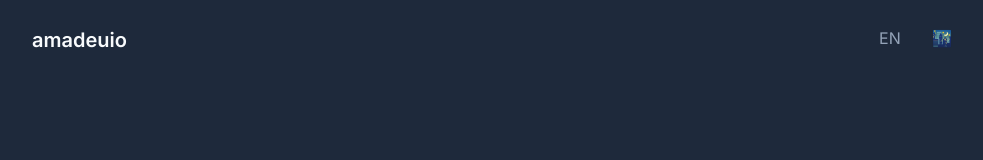
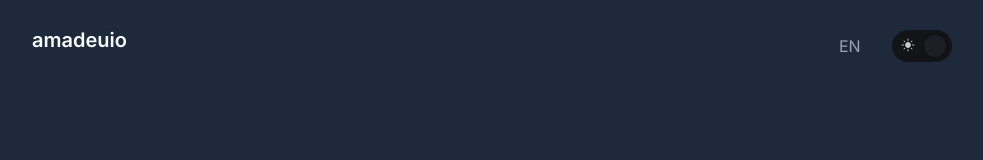
Before and after one commit to amadeuio/portfolio, a React (Vite) app: page / in a window 1280 px wide. Shown: the top 160 px of the page, without its empty margins (148-1131 px from the left). Built offline with nearby package versions, Linux system fonts and the light colour scheme.

Commit message:
Improve NightSwitch

```diff
--- a/src/App.module.scss
+++ b/src/App.module.scss
@@ -37,6 +37,7 @@
   font-size: 16px;
   color: var(--color-800);
   background-color: var(--color-50);
+  transition: background-color 0.2s;
 
   * {
     box-sizing: border-box;
--- a/src/components/Navbar/Navbar.module.scss
+++ b/src/components/Navbar/Navbar.module.scss
@@ -14,11 +14,8 @@
 
   .right {
     display: flex;
+    align-items: center;
     gap: 30px;
-
-    .toggleNight {
-      cursor: pointer;
-    }
 
     .toggleLang {
       cursor: pointer;
--- a/src/components/Navbar/Navbar.tsx
+++ b/src/components/Navbar/Navbar.tsx
@@ -1,9 +1,10 @@
 import { useLangContext } from "../../context/LangContext";
 import { useNightModeContext } from "../../context/NightModeContext";
+import NightSwitch from "./NightSwitch/NightSwitch";
 import styles from "./Navbar.module.scss";
 
 const Navbar = () => {
-  const { toggleNightMode } = useNightModeContext();
+  const { isNightMode, toggleNightMode } = useNightModeContext();
   const { lang, toggleLang } = useLangContext();
 
   return (
@@ -15,9 +16,7 @@ const Navbar = () => {
         <div className={styles.toggleLang} onClick={toggleLang}>
           {lang.toUpperCase()}
         </div>
-        <div className={styles.toggleNight} onClick={toggleNightMode}>
-          🌃
-        </div>
+        <NightSwitch isNightMode={isNightMode} onClick={toggleNightMode} />
       </div>
     </nav>
   );
--- /dev/null
+++ b/src/components/Navbar/NightSwitch/NightSwitch.module.scss
@@ -0,0 +1,70 @@
+/* Night Switch */
+
+.nightSwitch {
+  /* Day Colors */
+  --slate-100: #f3f4f6;
+  --slate-400: #d3dcea;
+
+  /* Night Colors */
+  --dark-1: #1e1f26;
+  --dark-2: #121417;
+}
+
+.nightSwitch {
+  --switch-bgc: var(--slate-100);
+  --slider-bgc: white;
+}
+
+.nightSwitch.switchNightOn {
+  --switch-bgc: var(--dark-2);
+  --slider-bgc: var(--dark-1);
+}
+
+.nightSwitch {
+  background-color: var(--switch-bgc);
+  border-radius: 50px;
+  width: 60px;
+  padding: 5px;
+  cursor: pointer;
+}
+
+.slider {
+  background-color: var(--slider-bgc);
+  width: 22px;
+  height: 22px;
+  border-radius: 100%;
+  box-shadow: 0px 0px 3px rgba(0, 0, 0, 0.4);
+  position: relative;
+  transition: background-color 0.3s, transform 0.3s;
+}
+
+.sliderNightOn {
+  transform: translateX(27px);
+}
+
+/* Icon Positioning */
+
+.nightIcon,
+.dayIcon {
+  height: 14px;
+  width: 14px;
+  fill: #c6c8cc;
+}
+
+.nightSwitch {
+  position: relative;
+}
+
+.nightIcon,
+.dayIcon {
+  position: absolute;
+  top: 8px;
+}
+
+.dayIcon {
+  left: 9px;
+}
+
+.nightIcon {
+  right: 9px;
+}
--- /dev/null
+++ b/src/components/Navbar/NightSwitch/NightSwitch.tsx
@@ -0,0 +1,41 @@
+import styles from "./NightSwitch.module.scss";
+
+const DayIcon = ({ className }) => {
+  return (
+    <svg
+      className={className}
+      xmlns="http://www.w3.org/2000/svg"
+      height="48"
+      viewBox="0 96 960 960"
+      width="48">
+      <path d="M480 776q-83 0-141.5-58.5T280 576q0-83 58.5-141.5T480 376q83 0 141.5 58.5T680 576q0 83-58.5 141.5T480 776ZM70 606q-12.75 0-21.375-8.675Q40 588.649 40 575.825 40 563 48.625 554.5T70 546h100q12.75 0 21.375 8.675 8.625 8.676 8.625 21.5 0 12.825-8.625 21.325T170 606H70Zm720 0q-12.75 0-21.375-8.675-8.625-8.676-8.625-21.5 0-12.825 8.625-21.325T790 546h100q12.75 0 21.375 8.675 8.625 8.676 8.625 21.5 0 12.825-8.625 21.325T890 606H790ZM479.825 296Q467 296 458.5 287.375T450 266V166q0-12.75 8.675-21.375 8.676-8.625 21.5-8.625 12.825 0 21.325 8.625T510 166v100q0 12.75-8.675 21.375-8.676 8.625-21.5 8.625Zm0 720q-12.825 0-21.325-8.62-8.5-8.63-8.5-21.38V886q0-12.75 8.675-21.375 8.676-8.625 21.5-8.625 12.825 0 21.325 8.625T510 886v100q0 12.75-8.675 21.38-8.676 8.62-21.5 8.62ZM240 378l-57-56q-9-9-8.629-21.603.37-12.604 8.526-21.5 8.896-8.897 21.5-8.897Q217 270 226 279l56 57q8 9 8 21t-8 20.5q-8 8.5-20.5 8.5t-21.5-8Zm494 495-56-57q-8-9-8-21.375T678.5 774q8.5-9 20.5-9t21 9l57 56q9 9 8.629 21.603-.37 12.604-8.526 21.5-8.896 8.897-21.5 8.897Q743 882 734 873Zm-56-495q-9-9-9-21t9-21l56-57q9-9 21.603-8.629 12.604.37 21.5 8.526 8.897 8.896 8.897 21.5Q786 313 777 322l-57 56q-8 8-20.364 8-12.363 0-21.636-8ZM182.897 873.103q-8.897-8.896-8.897-21.5Q174 839 183 830l57-56q8.8-9 20.9-9 12.1 0 20.709 9Q291 783 291 795t-9 21l-56 57q-9 9-21.603 8.629-12.604-.37-21.5-8.526Z" />
+    </svg>
+  );
+};
+
+const NightIcon = ({ className }) => {
+  return (
+    <svg
+      className={className}
+      xmlns="http://www.w3.org/2000/svg"
+      height="48"
+      viewBox="0 96 960 960"
+      width="48">
+      <path d="M480 936q-150 0-255-105T120 576q0-135 79.5-229T408 226q41-8 56 14t-1 60q-9 23-14 47t-5 49q0 90 63 153t153 63q25 0 48.5-4.5T754 595q43-16 64 1.5t11 59.5q-27 121-121 200.5T480 936Z" />
+    </svg>
+  );
+};
+
+const NightSwitch = ({ isNightMode, onClick }) => {
+  return (
+    <div
+      className={`${styles.nightSwitch} ${isNightMode ? styles.switchNightOn : ""}`}
+      onClick={onClick}>
+      <DayIcon className={styles.dayIcon} />
+      <NightIcon className={styles.nightIcon} />
+      <div className={`${styles.slider} ${isNightMode ? styles.sliderNightOn : ""}`}></div>
+    </div>
+  );
+};
+
+export default NightSwitch;
```
